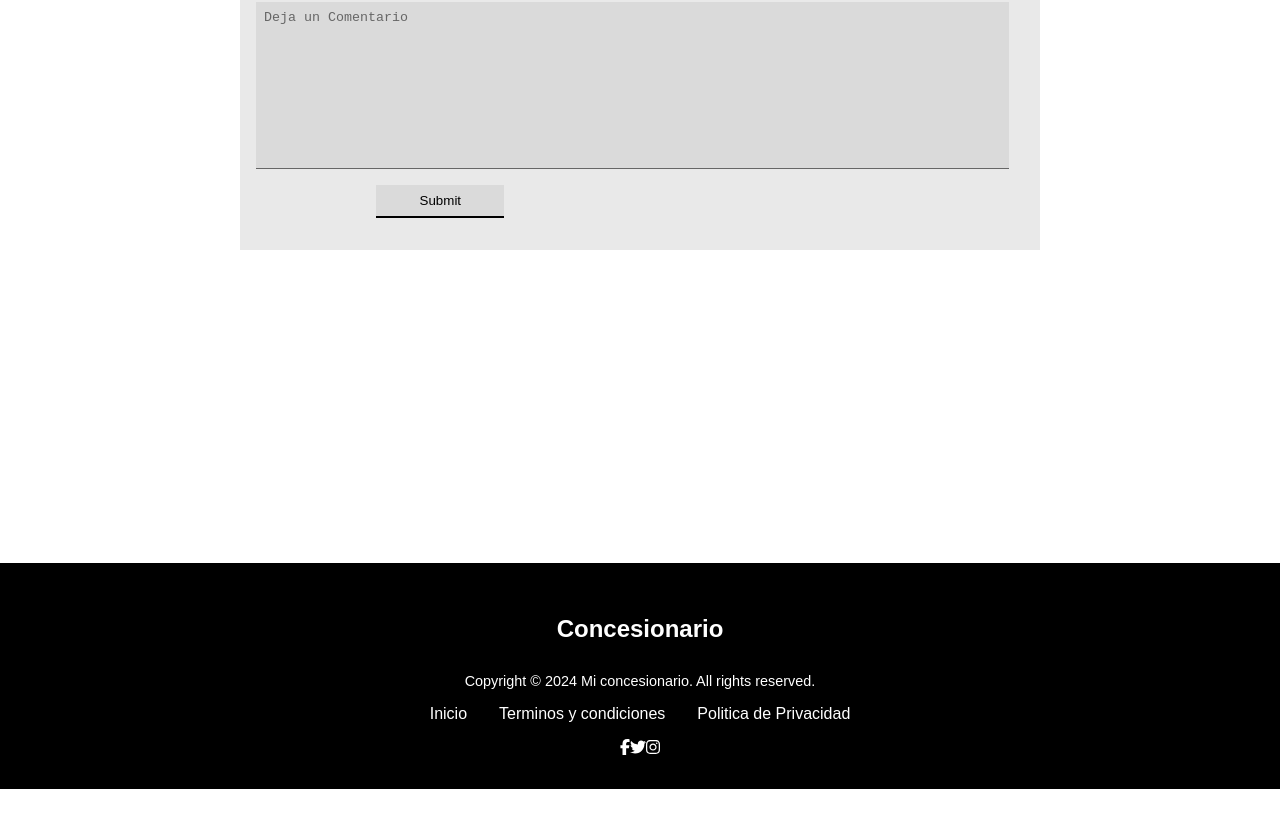
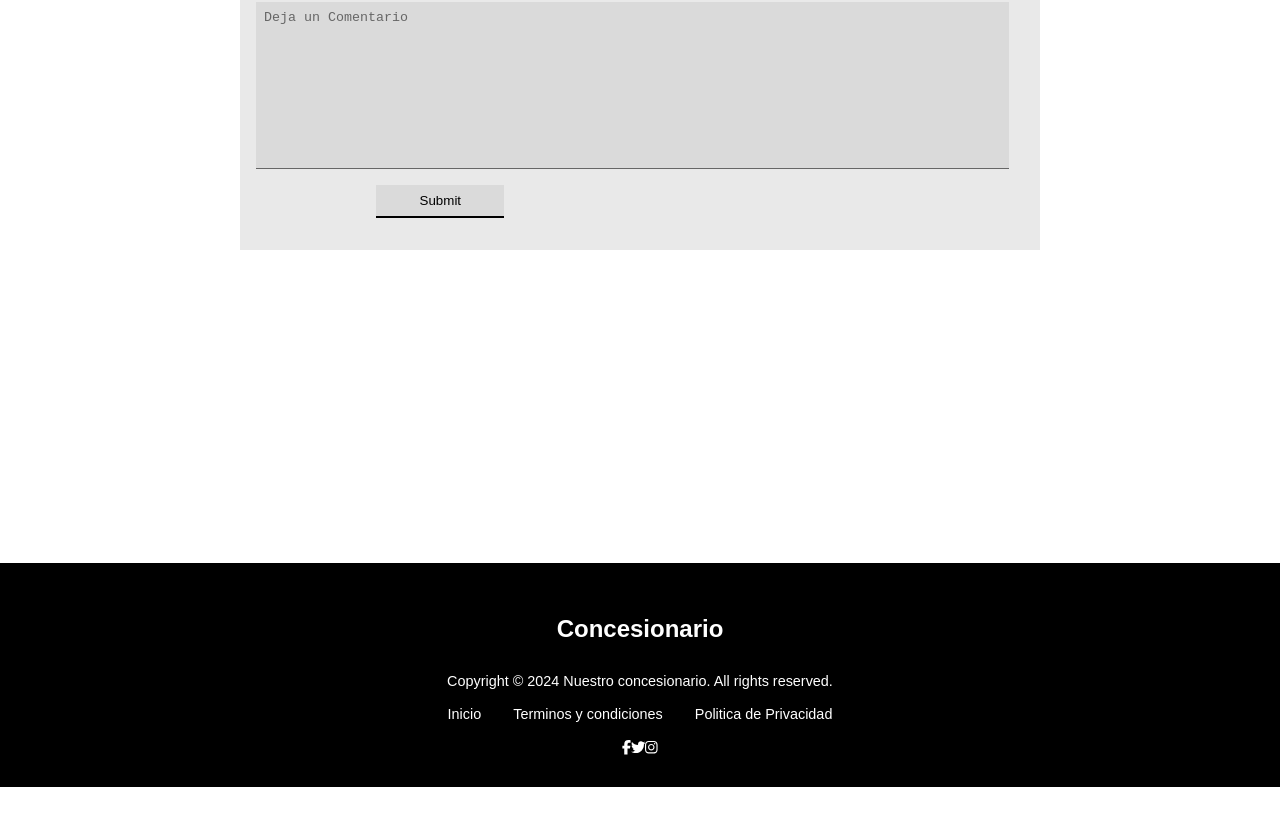
Before and after one commit to KhaliRasbaju/my-concesionario, a React (Create React App) app: page / in a window 1280 px wide. Shown: the part 3952-4779 px from the top of the page. Built offline with nearby package versions, Linux system fonts and the light colour scheme.

Commit message:
footer responsive

```diff
--- a/src/Components/Footer.jsx
+++ b/src/Components/Footer.jsx
@@ -9,7 +9,7 @@ export default function Footer() {
   return (
     <div className="footer">
       <h2>Concesionario</h2>
-      <p>Copyright © 2024 Mi concesionario. All rights reserved.</p>
+      <p>Copyright © 2024 Nuestro concesionario. All rights reserved.</p>
       <ul>
         <li>
           <a href="#">Inicio</a>
@@ -22,13 +22,13 @@ export default function Footer() {
         </li>
       </ul>
       <div className="social-media">
-        <a href="#">
+        <a href="https://www.facebook.com/?locale=es_LA">
           <FontAwesomeIcon icon={faFacebookF} />
         </a>
-        <a href="#">
+        <a href="https://twitter.com/?lang=es">
           <FontAwesomeIcon icon={faTwitter} />
         </a>
-        <a href="#">
+        <a href="https://www.instagram.com">
           <FontAwesomeIcon icon={faInstagram} />
         </a>
       </div>
--- a/src/index.css
+++ b/src/index.css
@@ -359,4 +359,107 @@
   .options-container {
     margin-bottom: 300px;
   }
+
+  @media screen and (max-width: 767px) {
+    .footer {
+      display: flex;
+      flex-direction: column;
+      align-items: center;
+      padding: 1rem;
+      background-color: black;
+    }
+
+    .footer h2 {
+      font-size: 1.2rem;
+      margin-bottom: 0.5rem;
+    }
+
+    .footer p {
+      font-size: 0.8rem;
+      margin-bottom: 1rem;
+    }
+
+    .footer ul {
+      display: flex;
+      list-style: none;
+      margin: 0;
+      padding: 0;
+      flex-wrap: wrap;
+      justify-content: center;
+    }
+
+    .footer li {
+      margin: 0 0.5rem;
+    }
+
+    .footer a {
+      color: var(--white-color);
+      text-decoration: none;
+      font-size: 0.8rem;
+    }
+
+    .social-media {
+      display: flex;
+      justify-content: center;
+      margin-top: 1rem;
+    }
+
+    .social-media i {
+      font-size: 1rem;
+      margin: 0 0.5rem;
+      color: white;
+      transition: color 0.3s ease;
+    }
+  }
+
+  @media screen and (min-width: 768px) {
+    .footer {
+      flex-direction: row;
+      background-color: #000000;
+      justify-content: space-between;
+      align-items: center;
+      padding: 1rem 2rem;
+    }
+
+    .footer h2 {
+      font-size: 1.5rem;
+      margin-bottom: 1rem;
+    }
+
+    .footer p {
+      font-size: 0.9rem;
+      margin-bottom: 1rem;
+    }
+
+    .footer ul {
+      display: flex;
+      list-style: none;
+      margin: 0;
+      padding: 0;
+      justify-content: flex-start;
+    }
+
+    .footer li {
+      margin: 0 1rem;
+    }
+
+    .footer a {
+      color: var(--white-color);
+      text-decoration: none;
+      font-size: 0.9rem;
+    }
+
+    .social-media {
+      display: flex;
+      justify-content: flex-start;
+      margin-top: 1rem;
+    }
+
+    .social-media i {
+      font-size: 1.2rem;
+      margin: 0 0.5rem;
+      color: white;
+      transition: color 0.3s ease;
+    }
+  }
 }
--- a/src/styles.css
+++ b/src/styles.css
@@ -505,22 +505,5 @@ img {
     cursor: pointer;
   }
 
-  @media screen and (max-width: 768px) {
-    .footer ul {
-      flex-direction: column;
-    }
 
-    .footer li {
-      margin: 0.5rem 0;
-    }
-
-    .social-media {
-      margin-top: 1rem;
-      flex-wrap: wrap;
-    }
-
-    .social-media a {
-      width: 50%;
-    }
-  }
 }
```
